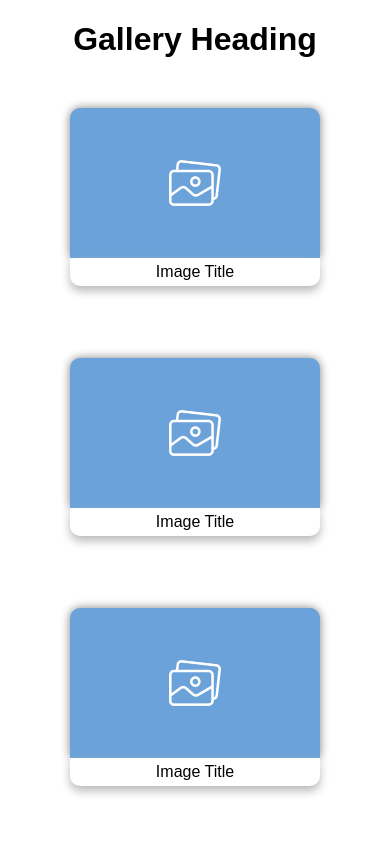
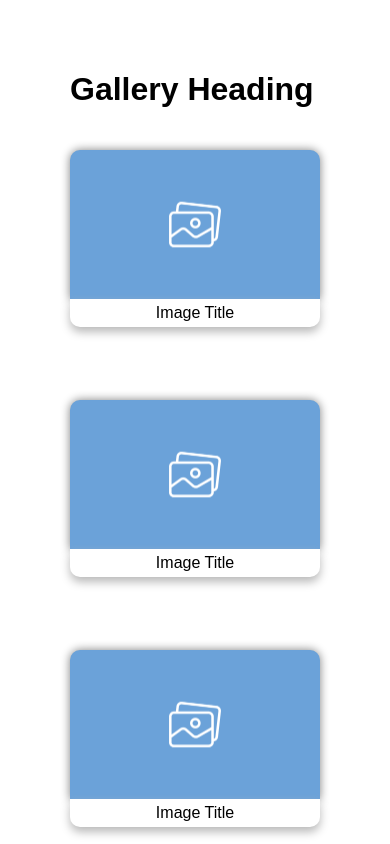
Before and after one commit to dabaliu/06-assignment, a plain HTML site: page index.html in a window 390 px wide. Shown: the top 844 px of the page. Drawn offline with Linux system fonts and the light colour scheme.

Commit message:
Responsive Grid Layout

```diff
--- a/index.html
+++ b/index.html
@@ -10,8 +10,10 @@
 </head>
 
 <body>
-    <h1 id="title">Gallery Heading</h1>
     <div id="cards">
+        <div class="title">
+            <h1>Gallery Heading</h1>
+        </div>
         <div class="card">
             <img src="placeholder-image.png" alt="Image">
             <div class="desc">Image Title</div>
@@ -52,8 +54,7 @@
             <img src="placeholder-image.png" alt="Image">
             <div class="desc">Image Title</div>
         </div>
-    </div>
-    <div id="text"><p>Lorem ipsum dolor sit amet, consectetur adipiscing elit. Mauris eu efficitur quam, eget facilisis justo. Sed dui
+        <div class="text"><p>Lorem ipsum dolor sit amet, consectetur adipiscing elit. Mauris eu efficitur quam, eget facilisis justo. Sed dui
             mi, malesuada eu erat dictum, scelerisque placerat neque. Integer congue massa in risus posuere, ut rutrum dui
             viverra. Fusce ac porta elit, pretium ornare felis. Vivamus ullamcorper urna nec ipsum fermentum lacinia et ac
             lectus. Donec elit diam, elementum ac vestibulum eu, blandit a ipsum. Nam sed mauris nisi. Nulla facilisi. Donec
@@ -62,6 +63,7 @@
             Nunc ultrices neque in quam venenatis, eu euismod metus gravida. Maecenas bibendum euismod semper. Donec
             facilisis purus non felis viverra rutrum. Proin id tortor ligula. Ut condimentum nec libero sit amet mattis.
             Mauris rhoncus rutrum felis. Vivamus non massa libero. Aliquam eu libero felis. Quisque quis efficitur elit.</p></div>
+    </div>
 </body>
 
 </html>
--- a/style.css
+++ b/style.css
@@ -6,11 +6,17 @@ body {
 #cards {
     display: grid;
     grid-template-columns: repeat(5, 250px);
-    grid-template-rows: repeat(2, 1fr);
+    grid-template-rows: 50px 200px 200px 100px;
     column-gap: 70px;
-    row-gap: 100px;
+    row-gap: 50px;
     justify-content: center;
     margin: 50px auto 100px auto;
+}
+#cards div:first-child {
+    grid-column: 1 / 6;
+}
+#cards div:last-child {
+    grid-column: 1 / 6;
 }
 .card {
     width: 250px;
@@ -39,14 +45,50 @@ body {
 }
 
 @media screen and (max-width: 1550px) {
-    #cards { grid-template-columns: repeat(4, 250px); }
+    #cards {
+        grid-template-columns: repeat(4, 250px);
+        grid-template-rows: 50px 200px 200px 200px 150px;
+    }
+    #cards div:first-child {
+        grid-column: 1 / 5;
+    }
+    #cards div:last-child {
+        grid-column: 1 / 5;
+    }
 }
 @media screen and (max-width: 1250px) {
-    #cards { grid-template-columns: repeat(3, 250px); }
+    #cards {
+        grid-template-columns: repeat(3, 250px);
+        grid-template-rows: 50px 200px 200px 200px 200px 150px;
+    }
+    #cards div:first-child {
+        grid-column: 1 / 4;
+    }
+    #cards div:last-child {
+        grid-column: 1 / 4;
+    }
 }
 @media screen and (max-width: 950px) {
-    #cards { grid-template-columns: repeat(2, 250px); }
+    #cards {
+        grid-template-columns: repeat(2, 250px);
+        grid-template-rows: 50px 200px 200px 200px 200px 200px 150px;
+    }
+    #cards div:first-child {
+        grid-column: 1 / 3;
+    }
+    #cards div:last-child {
+        grid-column: 1 / 3;
+    }
 }
 @media screen and (max-width: 600px) {
-    #cards { grid-template-columns: repeat(1, 250px); }
+    #cards {
+        grid-template-columns: repeat(1, 250px);
+        grid-template-rows: 50px 200px 200px 200px 200px 200px 200px 150px;
+    }
+    #cards div:first-child {
+        grid-column: 1 / 2;
+    }
+    #cards div:last-child {
+        grid-column: 1 / 2;
+    }
 }
```
Lines whose indentation alone changed are shown as unchanged.
